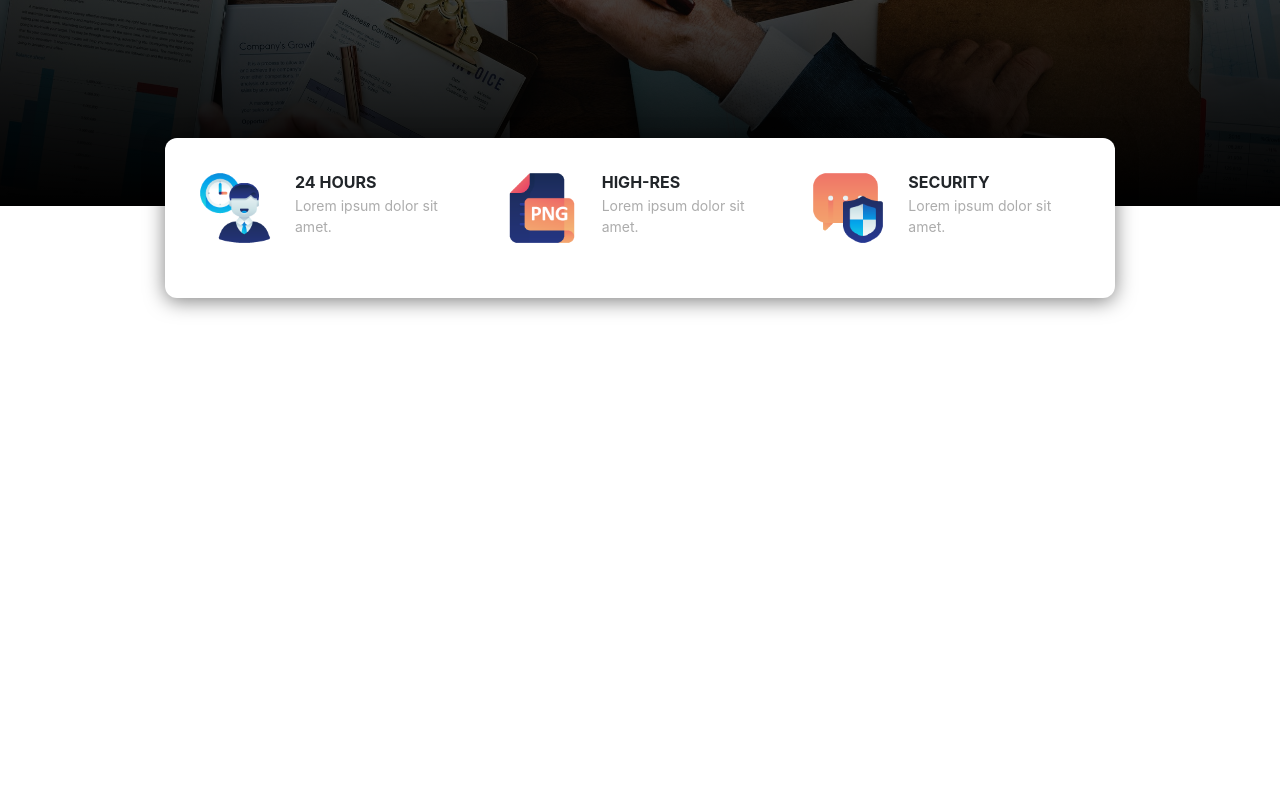
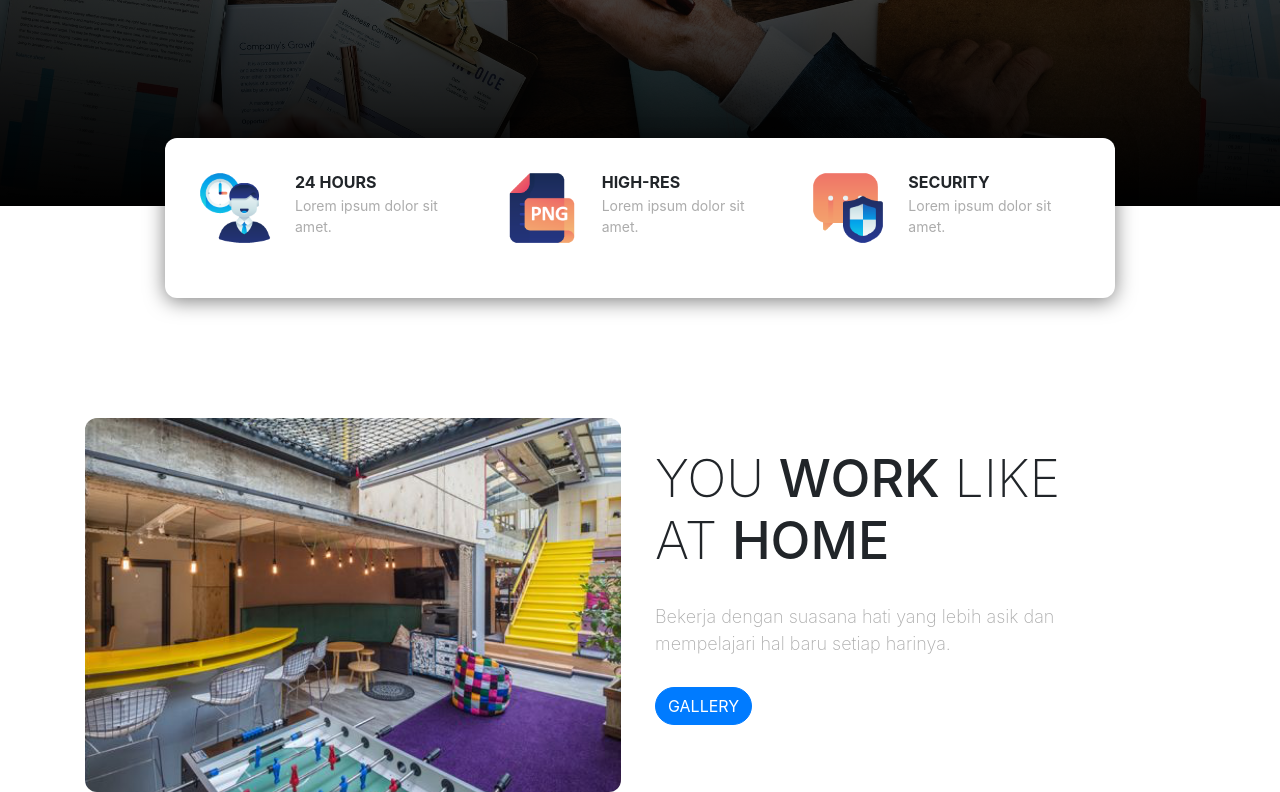
Before and after one commit to Ballsky26/bootstrap4-landing-page, a plain HTML site: page index.html in a window 1280 px wide. Shown: the part 433-1225 px from the top of the page. Before the commit the page ends 800 px from the top, so only its background shows below. Drawn offline with nearby package versions, Linux system fonts and the light colour scheme; a web font is replaced by a local one.

Commit message:
Update Container Workspace

```diff
--- a/css/style.css
+++ b/css/style.css
@@ -82,6 +82,30 @@
     font-weight: 200px;
 }
 
+/* Workingspace */
+.workingspace {
+    margin-top: 120px;
+    text-align: center;
+}
+
+.workingspace h3 {
+    font-size: 52px;
+    font-weight: 200;
+    text-transform: uppercase;
+    margin-top: 30px;
+}
+
+.workingspace h3 span {
+    font-weight: 500;
+}
+
+.workingspace p {
+    font-size: 18px;
+    color: #ACACAC;
+    font-weight: 200;
+    margin: 30px 0;
+}
+
 
 /* DESKTOP VERSION */
 @media (min-width: 992px) {
@@ -115,4 +139,8 @@
     .jumbotron .display-4 {
         font-size: 62px;
     }
+
+    .workingspace {
+        text-align: left;
+    }
 }
--- a/index.html
+++ b/index.html
@@ -95,7 +95,28 @@
         </div>
       </div>
       <!-- Akhir -->
+      <div class="row workingspace">
+        <div class="col-lg-6">
+          <img
+            src="img/workingspace.png"
+            alt="workingspace"
+            class="img-fluid"
+          />
+        </div>
+        <div class="col-lg-5">
+          <h3>You <span>work</span> like at <span>home</span></h3>
+          <p>
+            Bekerja dengan suasana hati yang lebih asik dan mempelajari hal baru
+            setiap harinya.
+          </p>
+          <a href="" class="btn btn-primary tombol">Gallery</a>
+        </div>
+      </div>
     </div>
+
+    <!-- Working Space -->
+
+    <!-- Akhir Working Space -->
     <!-- Akhir Container -->
 
     <!-- Optional JavaScript -->
```
